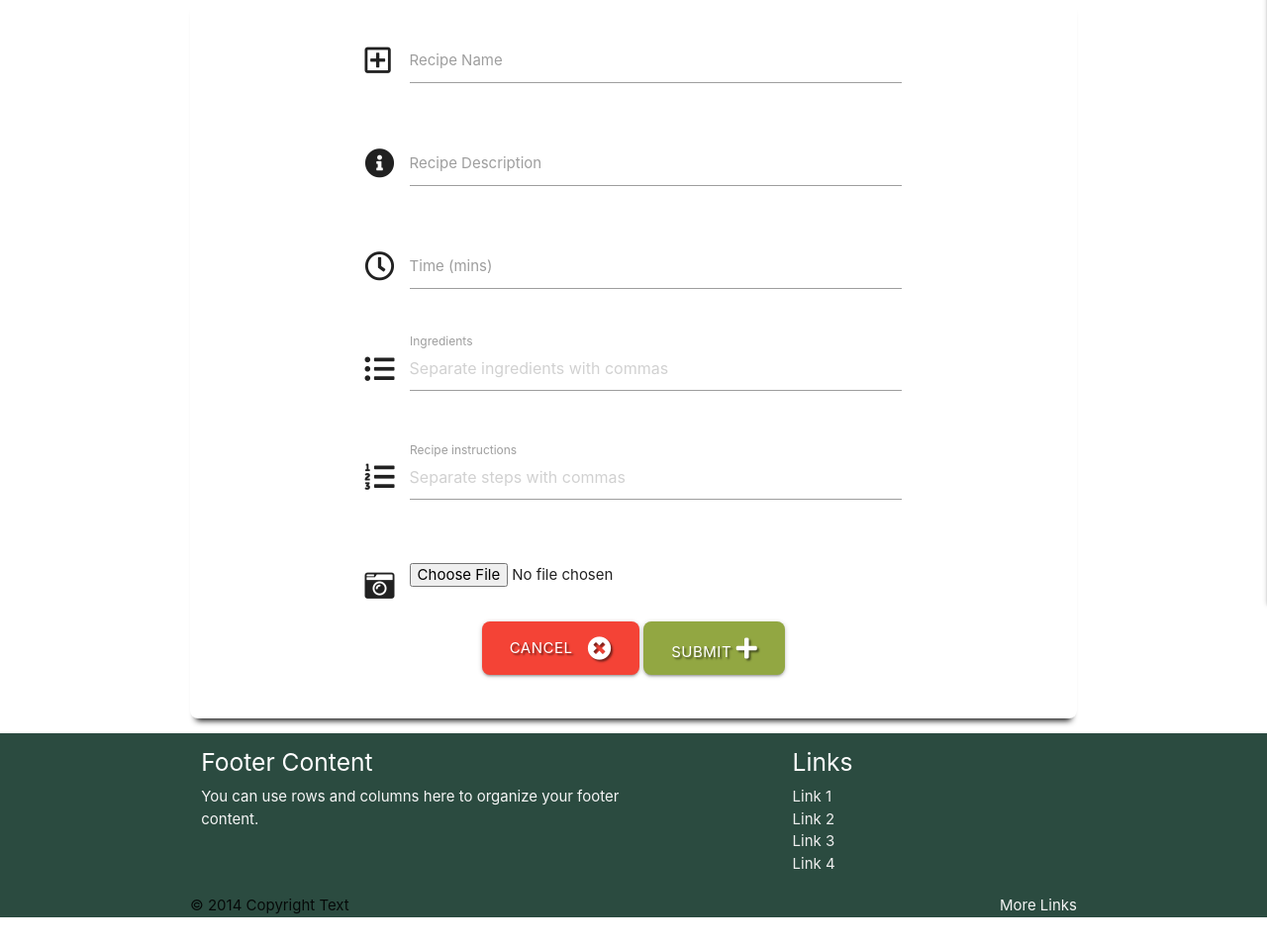
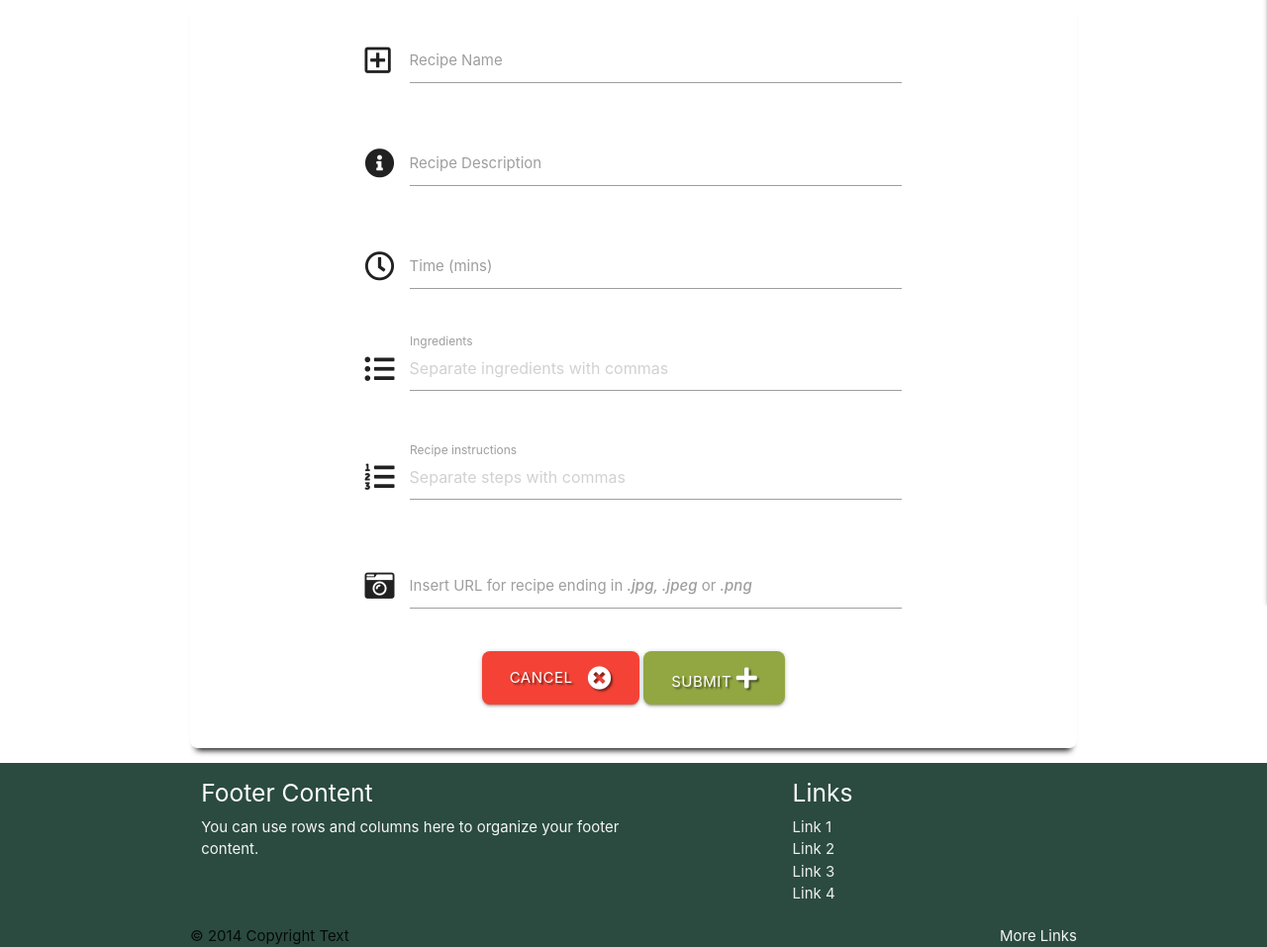
Before and after one commit to Craig-Ryan/get-fed-MS3, a Flask app: template templates/add_recipe.html in a window 1280 px wide. Shown: the part 250-1207 px from the top of the page at 99% size. Before the commit the page ends 1177 px from the top, so only its background shows below. Run offline with Flask 2, Linux system fonts and the light colour scheme; the template is opened without the code that fills it, so the values that code supplies are empty; some libraries are stand-ins or nearby versions.

Commit message:
Change Image uplad method back to URL

```diff
--- a/app.py
+++ b/app.py
@@ -128,17 +128,13 @@ def add_recipe():
         {"username": session["user"]})["username"]
 
     if request.method == "POST":
-        if "recipe_image" in request.files:
-            recipe_image = request.files["recipe_image"]
-            mongo.save_file(recipe_image.filename, recipe_image)
-
         recipe = {
             "recipe_name": request.form.get("recipe_name"),
             "recipe_description": request.form.get("recipe_description"),
             "recipe_time": request.form.get("recipe_time"),
             "recipe_ingredients": request.form.get("recipe_ingredients"),
             "recipe_method": request.form.get("recipe_method"),
-            "recipe_image": recipe_image.filename,
+            "recipe_image": request.form.get("recipe_image"),
             "created_by": session["user"]
         }
         mongo.db.recipes.insert_one(recipe)
@@ -152,10 +148,6 @@ def add_recipe():
 def edit_recipe(recipe_id):
     username = mongo.db.users.find_one(
             {"username": session["user"]})["username"]
-
-    if "recipe_image" in request.files:
-        recipe_image = request.files["recipe_image"]
-        mongo.save_file(recipe_image.filename, recipe_image)
 
     if request.method == "POST":
 
--- a/templates/add_recipe.html
+++ b/templates/add_recipe.html
@@ -39,8 +39,8 @@
                 <input
                   id="recipe_time"
                   name="recipe_time"
-                  min="1"
-                  max="3"
+                  minlength="1"
+                  maxlength="3"
                   type="number"
                   class="validate"
                   required
@@ -74,12 +74,12 @@
               <input
                   id="recipe_image"
                   name="recipe_image"
-                  type="file"
+                  type="url"
                   class="validate"
-                  minlength="3"
-                  maxlength="150"
                   required
                 >
+                <label for="recipe_image">Insert URL for recipe ending in
+                   <strong><em>.jpg, .jpeg</em></strong> or <strong><em>.png</em></strong> </label>
             </div>
           </div>
           <!-- Submit Button -->
--- a/templates/edit_recipe.html
+++ b/templates/edit_recipe.html
@@ -80,13 +80,15 @@
               <input
                   id="recipe_image"
                   name="recipe_image"
-                  type="file"
-                  value="{{ url_for('uploaded_image', filename=recipe['recipe.recipe_image'])}}"
+                  type="url"
+                  value="{{ recipe.recipe_image }}"
                   class="validate"
                   minlength="3"
                   maxlength="150"
                   required
                 >
+                <label for="recipe_image">Insert URL for recipe ending in
+                   <strong><em>.jpg, .jpeg</em></strong> or <strong><em>.png</em></strong> </label>
             </div>
           </div>
           <!-- Submit Button -->
--- a/templates/get_recipe.html
+++ b/templates/get_recipe.html
@@ -15,7 +15,7 @@
         <p>{{ recipe.recipe_ingredients }}</p>
         <p>{{ recipe.recipe_method }}</p>
         <!-- Recipe Image -->
-            <img src="{{ url_for('uploaded_image', filename=recipe.recipe_image)}}" alt="Image for {{ recipe.recipe_name }}">
+            <img src="{{ recipe.recipe_image }}" alt="Image for {{ recipe.recipe_name }}">
         <!-- Edit/Delete Buttons -->
         <div class="row">
           <a href="{{ url_for('edit_recipe', recipe_id=recipe._id) }}" class="btn-small my-btn blue lighten-1">Edit</a>
```
